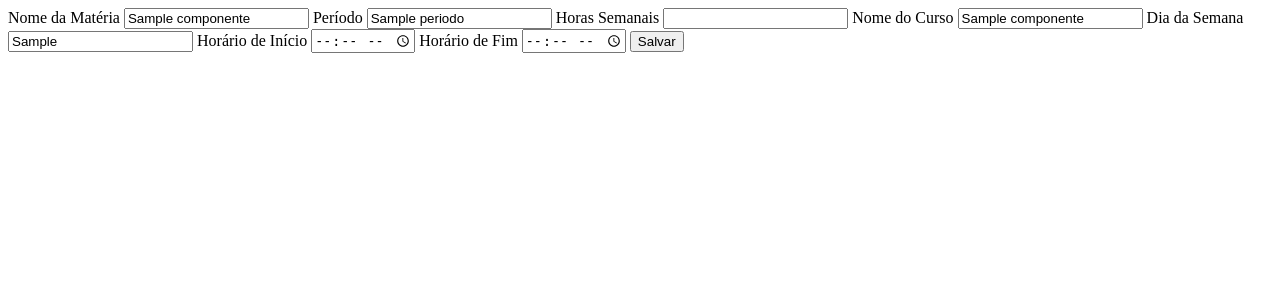
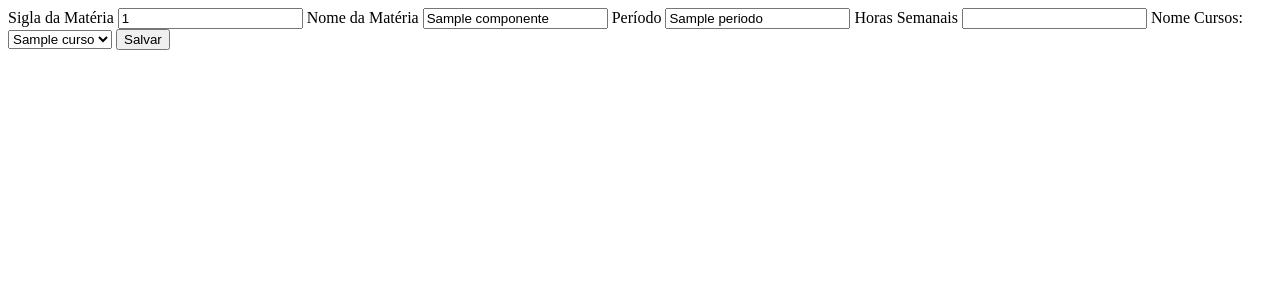
Before and after one commit to edudu115/FPA, a CodeIgniter 4 app: the page made by app/Views/formComponentesView.php in a window 1280 px wide. Shown: the top 300 px of the page. Run offline with PHP 8.4 and a stand-in for CodeIgniter, Linux system fonts and the light colour scheme; the template is opened without the code that fills it: most values are stand-ins (such as "Sample title", 1, 10 or a date in 2020); some libraries are stand-ins or nearby versions.

Commit message:
componentes

```diff
--- a/app/Models/ComponentesModel.php
+++ b/app/Models/ComponentesModel.php
@@ -19,6 +19,11 @@ class ComponentesModel extends Model{
                                    INNER JOIN horario ON componentes.idComponentes = horario.componente_idComponentes)");
         return $query->getResult('object');
     }
+
+    public function atribuidoComponentes()
+    {
+        $query = $this->db->query("dsd");
+    }
 }
 
 
--- a/app/Views/formComponentesView.php
+++ b/app/Views/formComponentesView.php
@@ -8,20 +8,25 @@
 </head>
 <body>
     <form action="<?= base_url('Componentes/saveComponente')?>" method="post">
+        <label class="form-label" for="idComponente">Sigla da Matéria</label>
+            <input class="form-control" type="text" name="idComponente" id="idComponente" maxlength="5" value="<?= isset($componente) ? $componente->idComponente: "" ?>">
         <label class="form-label" for="nomeMateria">Nome da Matéria</label>
-        <input class="form-control" type="text" name="nomeMateria" id="nomeMateria" value="<?= isset($componente) ? $componente->nomeMateria: "" ?>">
+            <input class="form-control" type="text" name="nomeMateria" id="nomeMateria" value="<?= isset($componente) ? $componente->nomeMateria: "" ?>">
         <label class="form-label" for="periodo">Período</label>
-        <input class="form-control" type="text" name="periodo" id="periodo" value="<?= isset($componente) ? $componente->periodo: "" ?>">
+            <input class="form-control" type="text" name="periodo" id="periodo" value="<?= isset($componente) ? $componente->periodo: "" ?>">
         <label class="form-label" for="horasSemanais">Horas Semanais</label>
-        <input class="form-control" type="number" name="horasSemanais" id="horasSemanais" value="<?= isset($componente) ? $componente->horasSemanais: "" ?>">
-        <label class="form-label" for="nomeCurso">Nome do Curso</label>
-        <input class="form-control" type="text" name="nomeCurso" id="nomeCurso" value="<?= isset($componente) ? $componente->nomeCurso: "" ?>">
-        <label class="form-label" for="diaSemana">Dia da Semana</label>
-        <input class="form-control" type="text" name="diaSemana" id="diaSemana" value="<?= isset($componente) ? $componente->diaSemana: "" ?>">
-        <label class="form-label" for="horaInicio">Horário de Início</label>
-        <input class="form-control" type="time" name="horaInicio" id="horaInicio" value="<?= isset($componente) ? $componente->horaInicio: "" ?>">
-        <label class="form-label" for="horaFim">Horário de Fim</label>
-        <input class="form-control" type="time" name="horaFim" id="horaFim" value="<?= isset($componente) ? $componente->horaFim: "" ?>">
+            <input class="form-control" type="number" name="horasSemanais" id="horasSemanais" value="<?= isset($componente) ? $componente->horasSemanais: "" ?>">
+
+        <?php
+        echo "<label class='form-label' for='cursos'>Nome Cursos: </label>";
+            echo "<select name='curso_idCurso' id='cursos'>";
+                foreach($cursos as $curso){
+                    echo "<option value='$curso->idCurso'>".$curso->nomeCurso."</option>";
+            }
+            echo "</select>";
+        ?>
+        <!-- <label class="form-label" for="nomeCurso">Nome do Curso</label>
+        <input class="form-control" type="text" name="nomeCurso" id="nomeCurso" value=""> -->
         <button class="btn btn-primary">Salvar</button>
     </form>
 </body>
```
Also changed, not shown: app/Controllers/Atribuido.php (deleted, +0 -25 lines), app/Controllers/Componentes.php (+5 -16 lines), app/Controllers/Cursos.php (added, +25 -0 lines).
